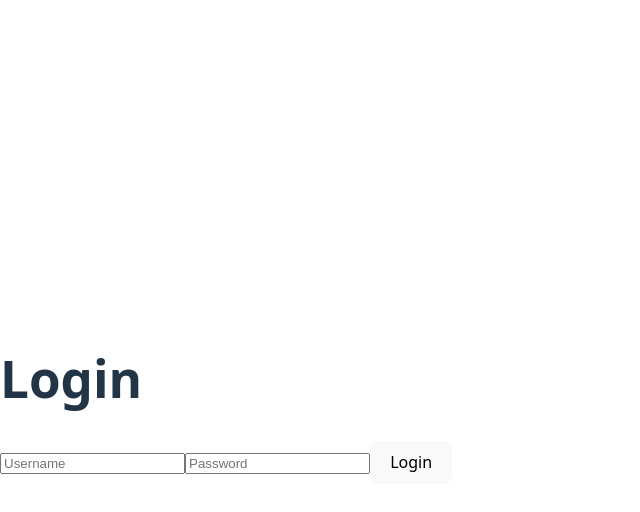
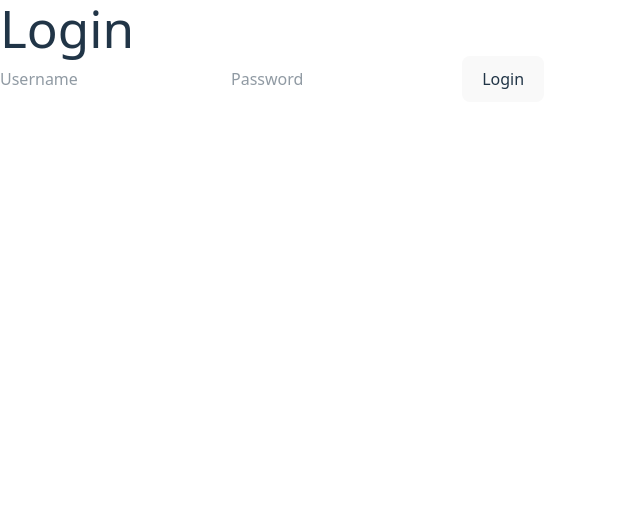
Before and after one commit to aamaulana10/aressa-forum-web, a React (Vite) app: page / in a window 1280 px wide. Shown: the top 512 px of the page, without its empty margins (0-640 px from the left). Built offline with nearby package versions, Linux system fonts and the light colour scheme.

Commit message:
setup tailwind

```diff
--- a/src/index.css
+++ b/src/index.css
@@ -1,6 +1,4 @@
-@tailwind base;
-@tailwind components;
-@tailwind utilities;
+@import "tailwindcss";
 
 :root {
   font-family: system-ui, Avenir, Helvetica, Arial, sans-serif;
@@ -31,8 +29,6 @@ body {
   margin: 0;
   display: flex;
   place-items: center;
-  min-width: 320px;
-  min-height: 100vh;
 }
 
 h1 {
--- /dev/null
+++ b/tailwind.config.js
@@ -0,0 +1,10 @@
+/** @type {import('tailwindcss').Config} */
+module.exports = {
+    content: [
+        "./src/**/*.{js,jsx,ts,tsx}",
+    ],
+    theme: {
+        extend: {},
+    },
+    plugins: [],
+}
```
